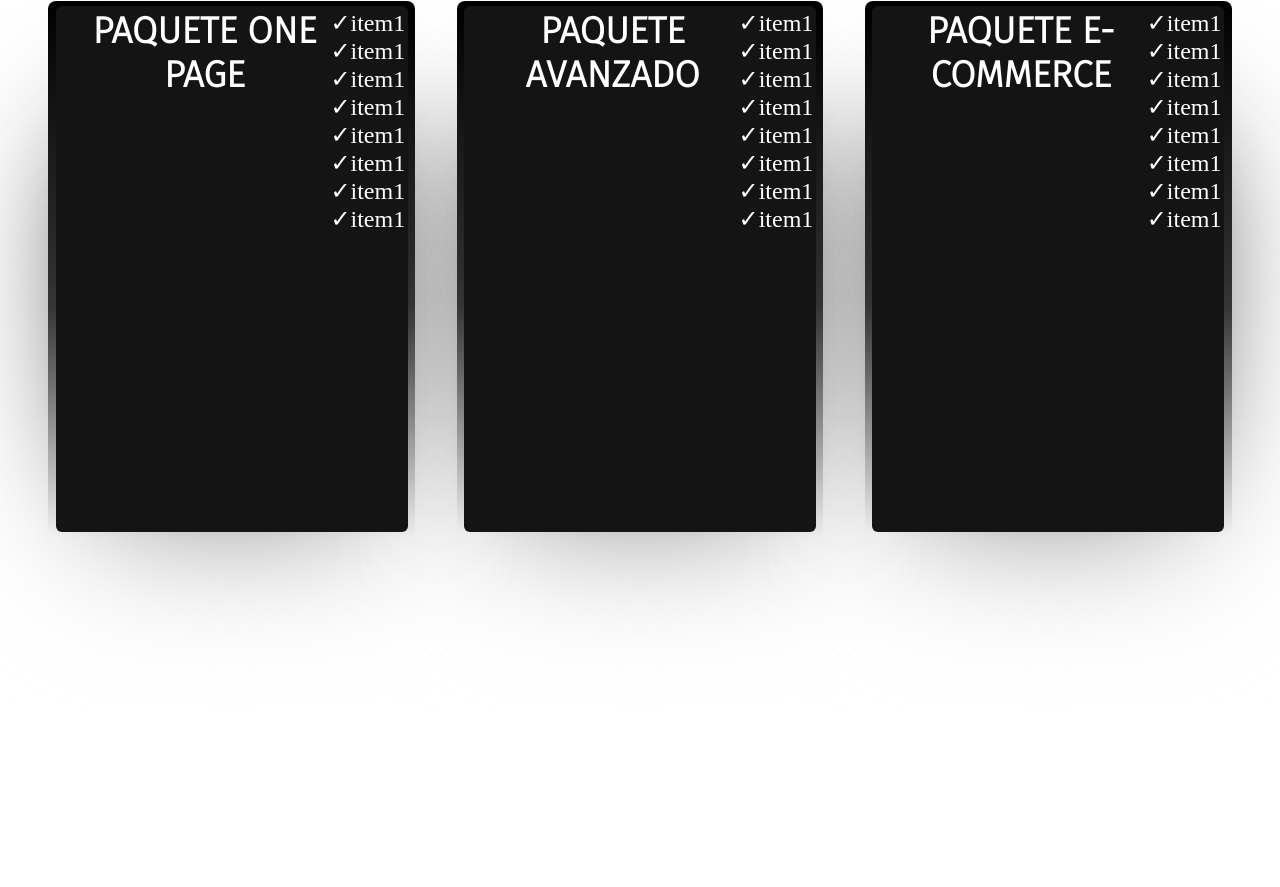
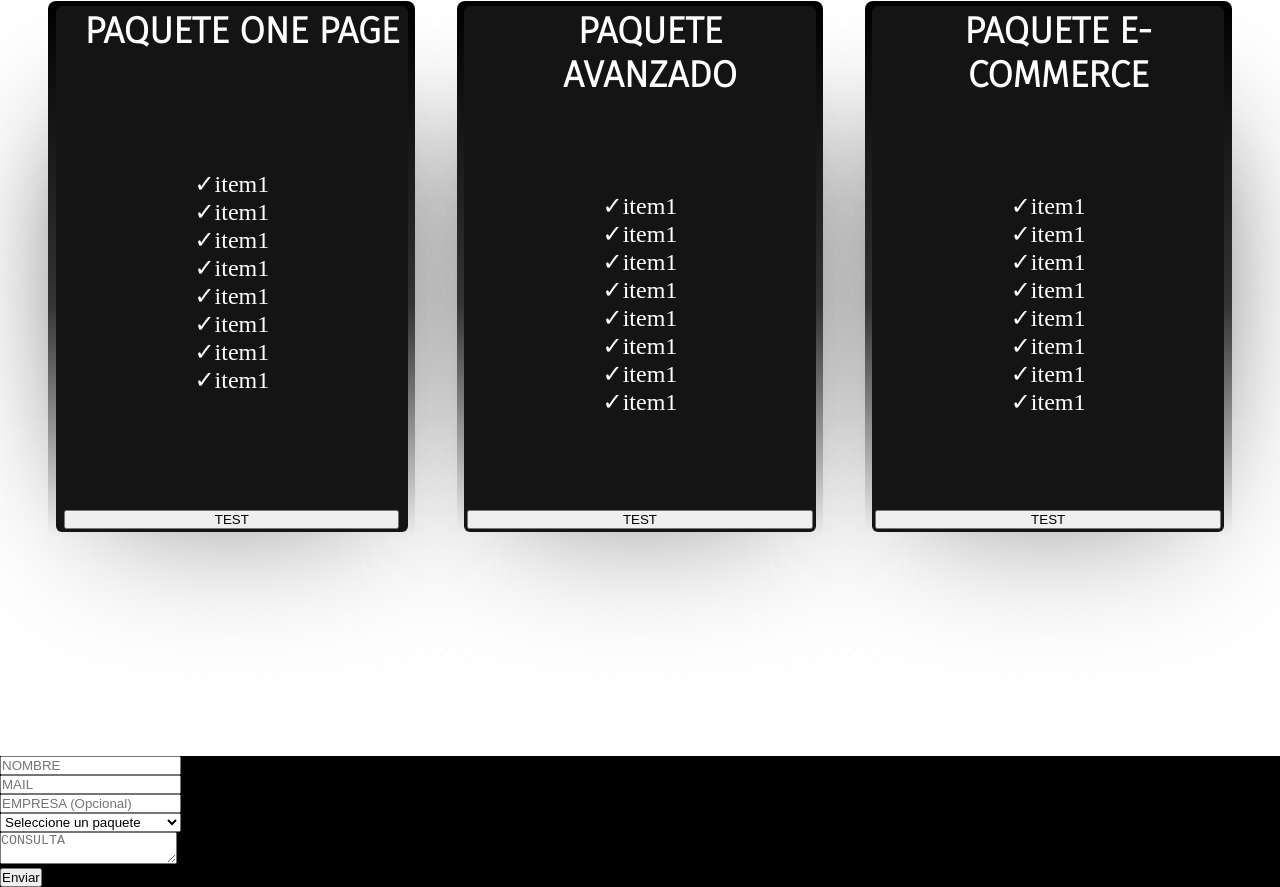
Before and after one commit to MizzioCoding/MIZZIO-Site, a plain HTML site: page index.html in a window 1280 px wide. Shown: the part 1973-2860 px from the top of the page. Before the commit the page ends 2729 px from the top, so only its background shows below. Drawn offline with nearby package versions, Linux system fonts and the light colour scheme.

Commit message:
Script Seleccion

```diff
--- a/index.html
+++ b/index.html
@@ -113,6 +113,7 @@
         <div class="paquetes-container">
             <div class="cards-container">
                 <div class="card">
+                    <span class="cardContainer">
                         <h1>PAQUETE ONE PAGE</h1>
                         <ul>
                             <li>item1</li>
@@ -124,8 +125,11 @@
                             <li>item1</li>
                             <li>item1</li>
                         </ul>
+                        <input type="button" value="TEST" id="paqueteOne">
+                    </span>
                 </div>
                 <div class="card">
+                    <span class="cardContainer">
                         <h1>PAQUETE AVANZADO</h1>
                         <ul>
                             <li>item1</li>
@@ -137,8 +141,11 @@
                             <li>item1</li>
                             <li>item1</li>
                         </ul>
+                        <input type="button" value="TEST" id="paqueteAvanzado">
+                    </span>
                 </div>
                 <div class="card">
+                    <span class="cardContainer">
                         <h1>PAQUETE E-COMMERCE</h1>
                         <ul>
                             <li>item1</li>
@@ -150,12 +157,39 @@
                             <li>item1</li>
                             <li>item1</li>
                         </ul>
+                        <input type="button" value="TEST" id="paqueteEcomerce">
+                    </span>
                 </div>
             </div>
         </div>
 
     </section>
 
+    <section id="formularioContacto">
+        <div>
+            <form id="form" action="https://formsubmit.co/alassiasiro@hotmail.com" method="post">
+                <input type="hidden" name="_subject" value="SOLICITUD DE PRESUPUESTO">
+                <input type="hidden" name="_next" value="http://www.transportesiro.com.ar/#contacto">
+                <input type="hidden" name="_captcha" value="false">
+                <input type="text" name="NOMBRE" id="nombre" placeholder="NOMBRE" />
+                <br>
+                <input type="email" name="MAIL" id="mail" placeholder="MAIL" />
+                <br>
+                <input type="text" name="EMPRESA" id="empresa" placeholder="EMPRESA (Opcional)"/>
+                <br>
+                <select name="PAQUETE" id="paquete">
+                    <option value="">Seleccione un paquete</option>
+                    <option value="PAQUETE ONE PAGE">PAQUETE ONE PAGE</option>
+                    <option value="PAQUETE AVANZADO">PAQUETE AVANZADO</option>
+                    <option value="PAQUETE E-COMMERCE">PAQUETE E-COMMERCE</option>
+                </select>
+                <br>
+                <textarea type="text" name="CONSULTA" id="consulta" placeholder="CONSULTA"></textarea>
+                <br>
+                <input type="submit" value="Enviar" id="enviar"/>
+        </div>
+    </section>
+
 </body>
 <script src="https://cdnjs.cloudflare.com/ajax/libs/jquery/3.6.0/jquery.min.js" integrity="sha512-894YE6QWD5I59HgZOGReFYm4dnWc1Qt5NtvYSaNcOP+u1T9qYdvdihz0PPSiiqn/+/3e7Jo4EaG7TubfWGUrMQ==" crossorigin="anonymous" referrerpolicy="no-referrer"></script>
 <script src="script.js"></script>
--- a/script.js
+++ b/script.js
@@ -52,3 +52,18 @@ $(document).ready(function(){
     $('.rect-container').height(heightDiv);
     console.log(heightDiv);
 });
+
+$("#paqueteOne").click(function (e) {
+    e.preventDefault();
+    $("#paquete").val("PAQUETE ONE PAGE");
+});
+
+$("#paqueteAvanzado").click(function (e) {
+    e.preventDefault();
+    $("#paquete").val("PAQUETE AVANZADO");
+});
+
+$("#paqueteEcomerce").click(function (e) {
+    e.preventDefault();
+    $("#paquete").val("PAQUETE E-COMMERCE");
+});
--- a/style.css
+++ b/style.css
@@ -385,6 +385,16 @@ html {
     animation: spin 2.5s linear infinite;
 }
 
+.cardContainer{
+    display: flex;
+    flex-flow: column nowrap;
+    justify-content: space-between;
+}
+
+#formularioContacto{
+    background-color: black;
+}
+
 @keyframes spin {
     0% {
         --rotate: 0deg;
```
Lines whose indentation alone changed are shown as unchanged.
